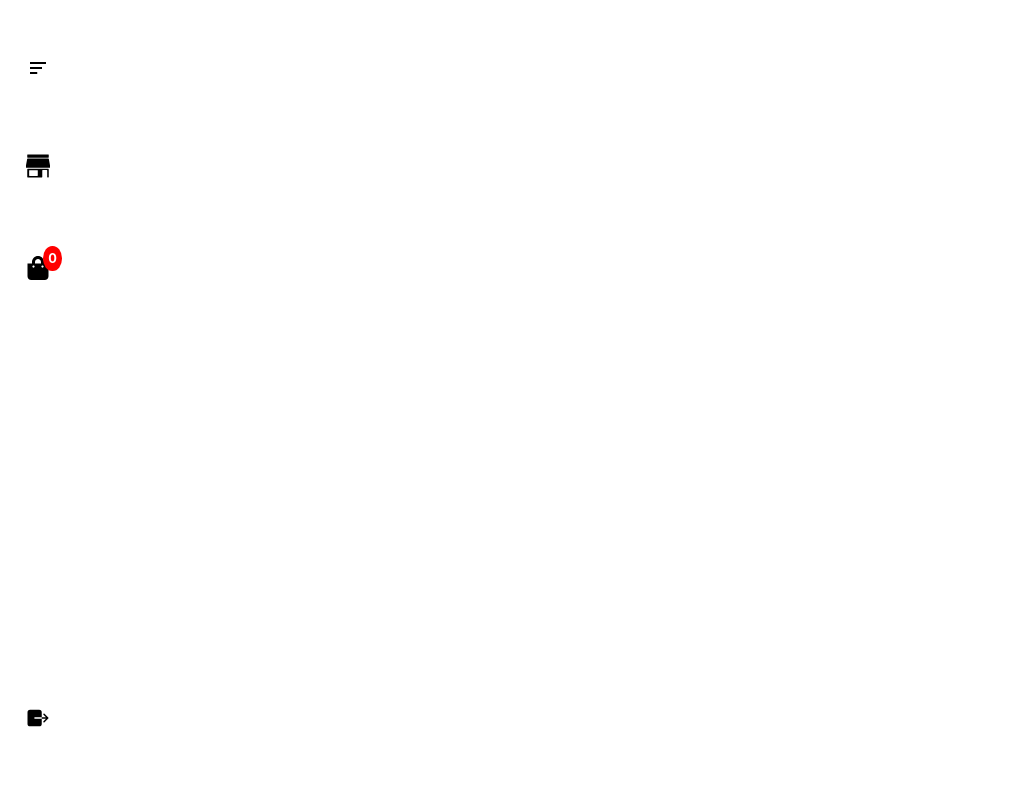
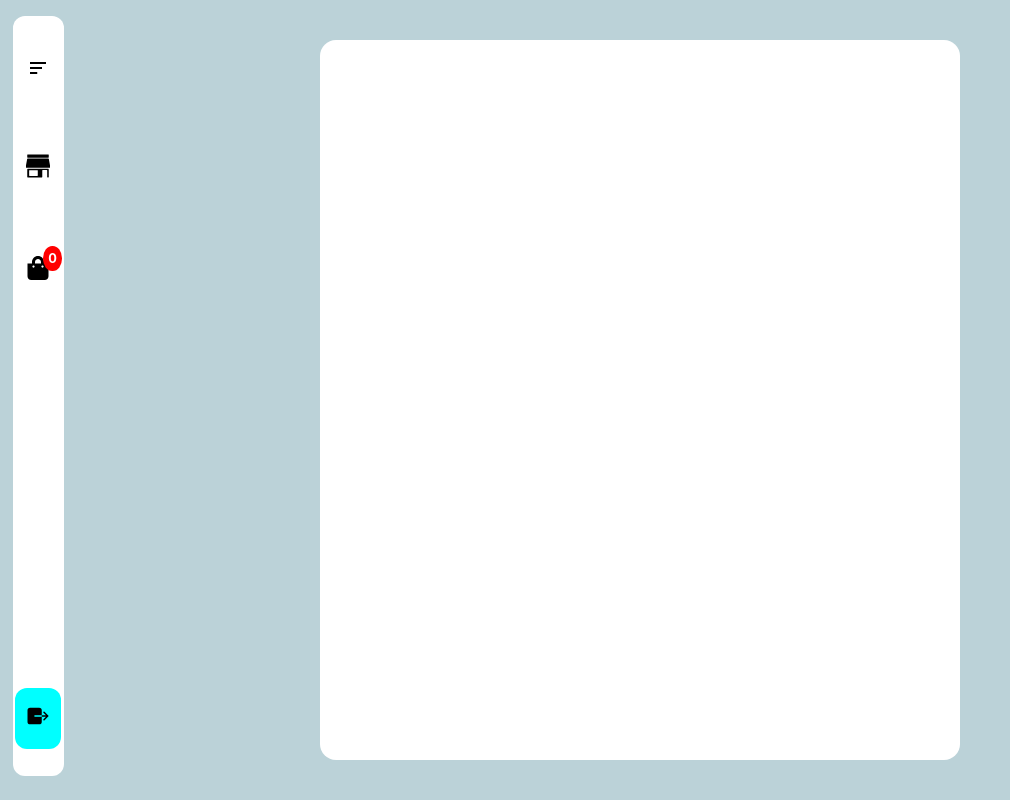
Before and after one commit to PrabeshPP/ecommerce, a React (Create React App) app: page /login in a window 1280 px wide. Before the commit this address had no page. Shown: the whole page, without its empty margins (0-1010 px from the left). Built offline with nearby package versions, Linux system fonts and the light colour scheme.

Commit message:
SignIn Page

```diff
--- a/src/App.js
+++ b/src/App.js
@@ -3,6 +3,7 @@ import NavBar from './Component/NavBar/Navbar';
 import Body from './Component/Body/Body';
 import { Route, Routes ,Navigate} from 'react-router';
 import Cart from './Component/Cart/Cart';
+import SignIn from './Component/SignIn/signIn';
 function App() {
   return (
     <div className="App">
@@ -11,6 +12,7 @@ function App() {
         <Route path='/' element={<Navigate to="/home"/>}/>
         <Route path='/home' element={<Body/>}/>
         <Route path="/cart" element={<Cart/>}/>
+        <Route path="/login" element={<SignIn/>}/>
       </Routes>
     </div>
   );
--- a/src/Component/NavBar/Navbar.js
+++ b/src/Component/NavBar/Navbar.js
@@ -10,11 +10,6 @@ import { NavLink } from "react-router-dom";
 
 function NavBar() {
   const cart = useSelector((state) => state.cart);
-  const [isSignedIn, setSignedIn] = useState(true);
-
-  const onLogoutHandler = () => {
-    setSignedIn(!isSignedIn);
-  };
 
   return (
     <div className={classes.nav}>
@@ -47,16 +42,20 @@ function NavBar() {
         </NavLink>
       </div>
       <div className={classes.profile}>
-        {isSignedIn && (
-          <div className={classes.exit} onClick={onLogoutHandler}>
-            <IoExit />
-          </div>
-        )}
-        {!isSignedIn && (
-          <div className={classes.signIn} onClick={onLogoutHandler}>
-            <CgProfile />
-          </div>
-        )}
+        {
+          <NavLink
+            to="/login"
+            className={({ isActive }) =>
+              isActive ? classes.signInActive : classes.exit
+            }
+          >
+            {
+              <div>
+                <IoExit />
+              </div>
+            }
+          </NavLink>
+        }
       </div>
     </div>
   );
--- a/src/Component/NavBar/Navbar.module.css
+++ b/src/Component/NavBar/Navbar.module.css
@@ -163,3 +163,20 @@
     right: -1%;
     top: 10%;
 }
+
+
+.signInActive{
+    font-size: 1.5rem;
+    color: black;
+    cursor: pointer;
+    height: 80%;
+    width: 90%;
+    display: flex;
+    align-items: center;
+    justify-content: center;
+    border-radius: 12px;
+    margin-top: 5%;
+    position: relative;
+    background-color: aqua;
+
+}
--- /dev/null
+++ b/src/Component/SignIn/signIn.js
@@ -0,0 +1,13 @@
+import classes from "./signIn.module.css";
+
+const SignIn=()=>{
+    return (
+        <div className={classes.box}>
+            <div className={classes.container}>
+
+            </div>
+        </div>
+    )
+}
+
+export default SignIn;
--- /dev/null
+++ b/src/Component/SignIn/signIn.module.css
@@ -0,0 +1,17 @@
+.box{
+    width: 100%;
+    min-height: 100vh;
+    margin-bottom: 1%;
+    display: flex;
+    justify-content: center;
+    align-items: center;
+    position: absolute;
+    background-color: #bbd2d8;
+}
+
+.container{
+    height: 90vh;
+    width: 50%;
+    background-color: white;
+    border-radius: 16px;
+}
```
